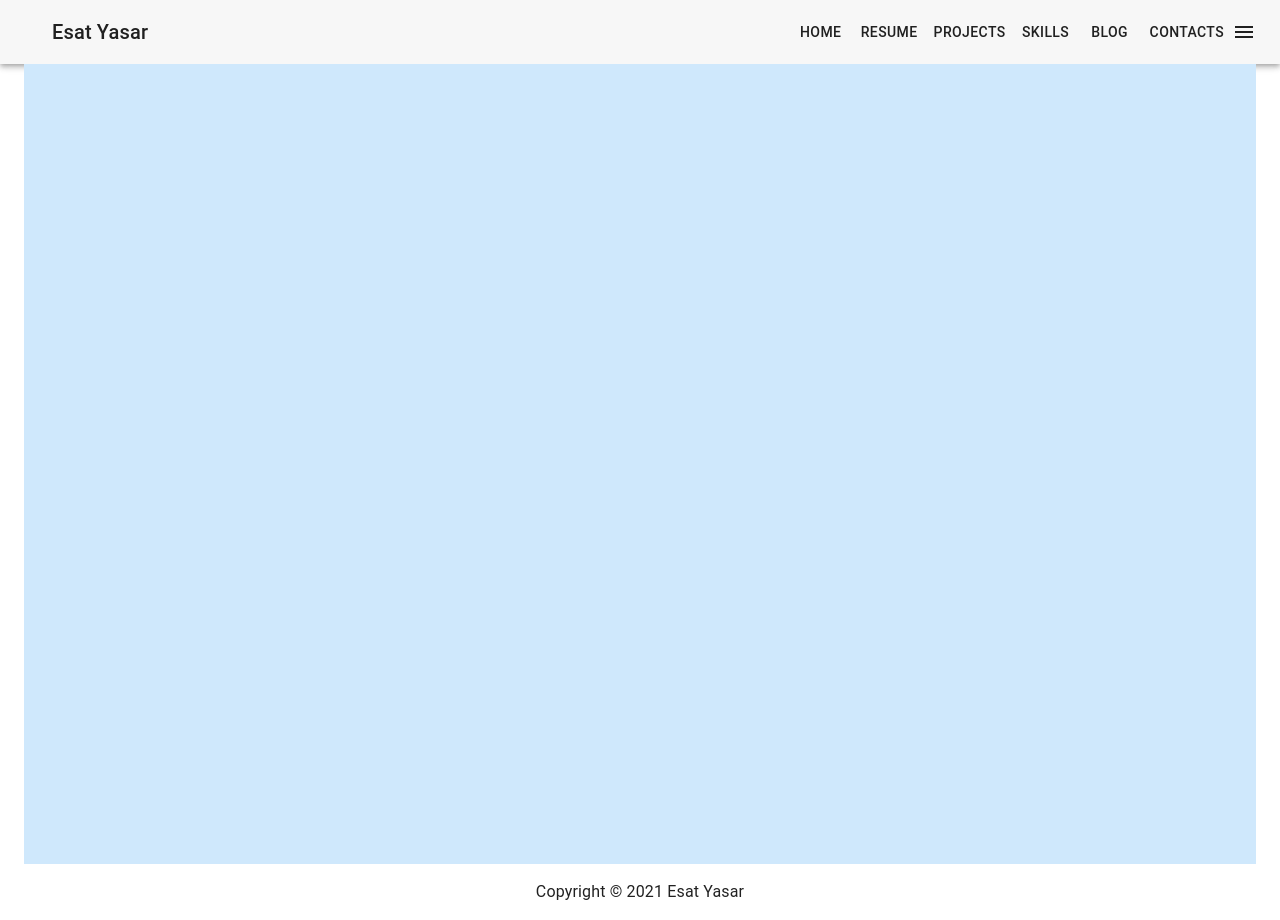
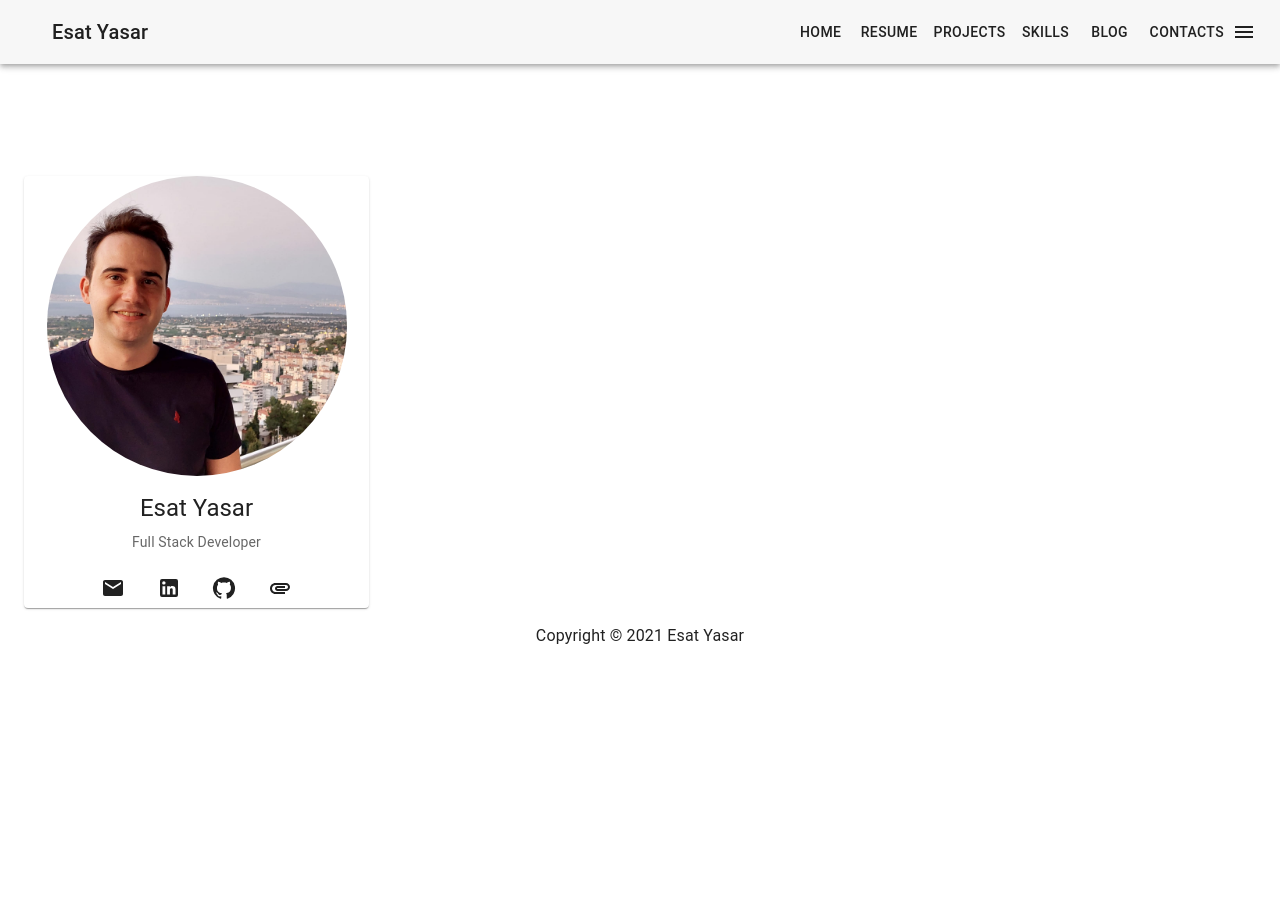
Before and after one commit to Rifatkazak/React-MyPortfolioSite, a React (Create React App) app: page /Home in a window 1280 px wide. After the commit the page ends 800 px from the top, so only its background shows below. Built offline with nearby package versions, Linux system fonts and the light colour scheme.

Commit message:
added profile card

```diff
--- a/src/pages/Home.js
+++ b/src/pages/Home.js
@@ -1,14 +1,65 @@
 import * as React from 'react';
 import CssBaseline from '@mui/material/CssBaseline';
-import Box from '@mui/material/Box';
 import Container from '@mui/material/Container';
+import { makeStyles } from '@mui/styles';
+import Card from '@mui/material/Card';
+import CardActions from '@mui/material/CardActions';
+import CardContent from '@mui/material/CardContent';
+import Avatar from '@mui/material/Avatar';
+import Button from '@mui/material/Button';
+import Typography from '@mui/material/Typography';
+import profile from "../assets/profile.jpeg";
+import MailIcon from '@mui/icons-material/Mail';
+import LinkedInIcon from '@mui/icons-material/LinkedIn';
+import GitHubIcon from '@mui/icons-material/GitHub';
+import AttachmentIcon from '@mui/icons-material/Attachment';
+
+const useStyles = makeStyles((theme) => ({
+
+  card :{
+    marginTop : "7rem"
+  },
+  avatar : {
+    margin : "auto",
+  },
+  cardContent : {
+    textAlign : "center",
+  },
+  icons:{
+    width : "60%",
+    margin: "auto",
+    display : "flex",
+    justifyContent : "space-between",
+  },
+}));
 
 export default function Home() {
+    const classes = useStyles();
   return (
     <React.Fragment>
       <CssBaseline />
-      <Container maxWidth="xl">
-        <Box sx={{ bgcolor: '#cfe8fc', height: '100vh' }} />
+      <Container maxWidth="xl" >
+        <Card sx={{ maxWidth: 345 }} className = {classes.card}>
+            <Avatar className = {classes.avatar}
+            alt="Esat Yasar"
+            src= {profile}
+            sx={{ width: 300, height: 300 }}
+            />
+            <CardContent className = {classes.cardContent}>
+                <Typography gutterBottom variant="h5" component="div">
+                Esat Yasar
+                </Typography>
+                <Typography variant="body2" color="text.secondary">
+                Full Stack Developer
+                </Typography>
+            </CardContent>
+            <CardActions className = {classes.icons}>
+                <MailIcon />
+                <LinkedInIcon />
+                <GitHubIcon/>
+                <AttachmentIcon/>
+            </CardActions>
+        </Card>
       </Container>
     </React.Fragment>
   );
```
Also changed, not shown: src/assets/profile.jpeg (added).
